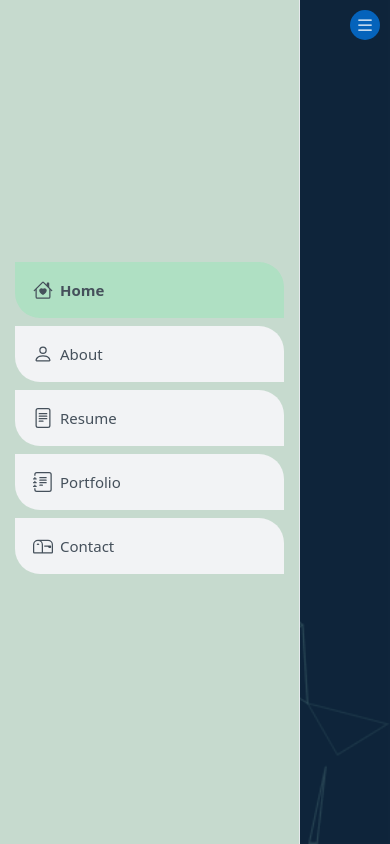
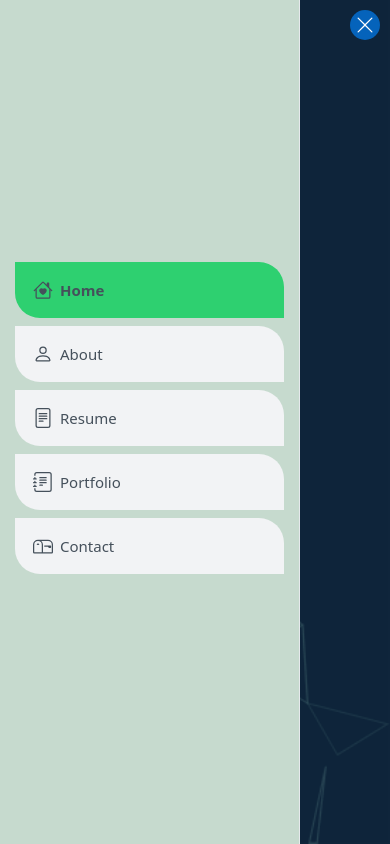
Before and after one commit to visheshCuriousDev/my-website, a React (Create React App) app: page / in a window 390 px wide. Both pictures are taken after a click on the icon 365 px from the left and 25 px from the top of the page. Shown: the top 844 px of the page. Built offline with nearby package versions, Linux system fonts and the light colour scheme.

Commit message:
feat: Add close icon to mobile nav and dark green color for active class

```diff
--- a/src/components/header/header.css
+++ b/src/components/header/header.css
@@ -94,7 +94,7 @@
 .nav-menu .active,
 .nav-menu .active:focus,
 .nav-menu li:hover > a {
-  background: #afe0c3;
+  background: #2ed070;
 }
 
 .nav-menu a:hover .icons,
@@ -130,7 +130,8 @@
   top: 10px;
   z-index: 9998;
   border: 0;
-  background: none;
+  background-color: #0563bb;
+  border-radius: 50px;
   font-size: 28px;
   transition: all 0.4s;
   outline: none !important;
--- a/src/components/header/index.tsx
+++ b/src/components/header/index.tsx
@@ -6,11 +6,13 @@ import {
   JournalText,
   Mailbox,
   List,
+  XLg
 } from "react-bootstrap-icons";
 import { useDispatch } from "react-redux";
 import {
   changePageSection,
   getSection,
+  isNavbarOpened,
   toggleNavbar,
 } from "../../features/slice/headerSlice";
 import { pageSections } from "../../utility/constants";
@@ -19,6 +21,7 @@ import { useSelector } from "react-redux";
 const Header = () => {
   const dispatch = useDispatch();
   const selectedSection = useSelector(getSection);
+  const navbarOpened = useSelector(isNavbarOpened);
 
   const toggleMenuSlider = () => {
     dispatch(toggleNavbar());
@@ -32,8 +35,14 @@ const Header = () => {
 
   return (
     <>
-      <i className="mobile-nav-toggle d-xl-none">
-        <List size={20} onClick={toggleMenuSlider} />
+      <i className="mobile-nav-toggle d-xl-none" onClick={toggleMenuSlider} >
+        {
+          navbarOpened ? (
+            <XLg size={20}/>
+          ) : (
+            <List size={20}/>
+          )
+        }
       </i>
       <header id="header" className="d-flex flex-column justify-content-center">
         <nav id="navbar" className="navbar nav-menu">
--- a/src/index.css
+++ b/src/index.css
@@ -16,6 +16,7 @@
 body {
   font-family: "Open Sans", sans-serif;
   color: #272829;
+  background-color: #e6f6ed !important;
 }
 
 a {
```
